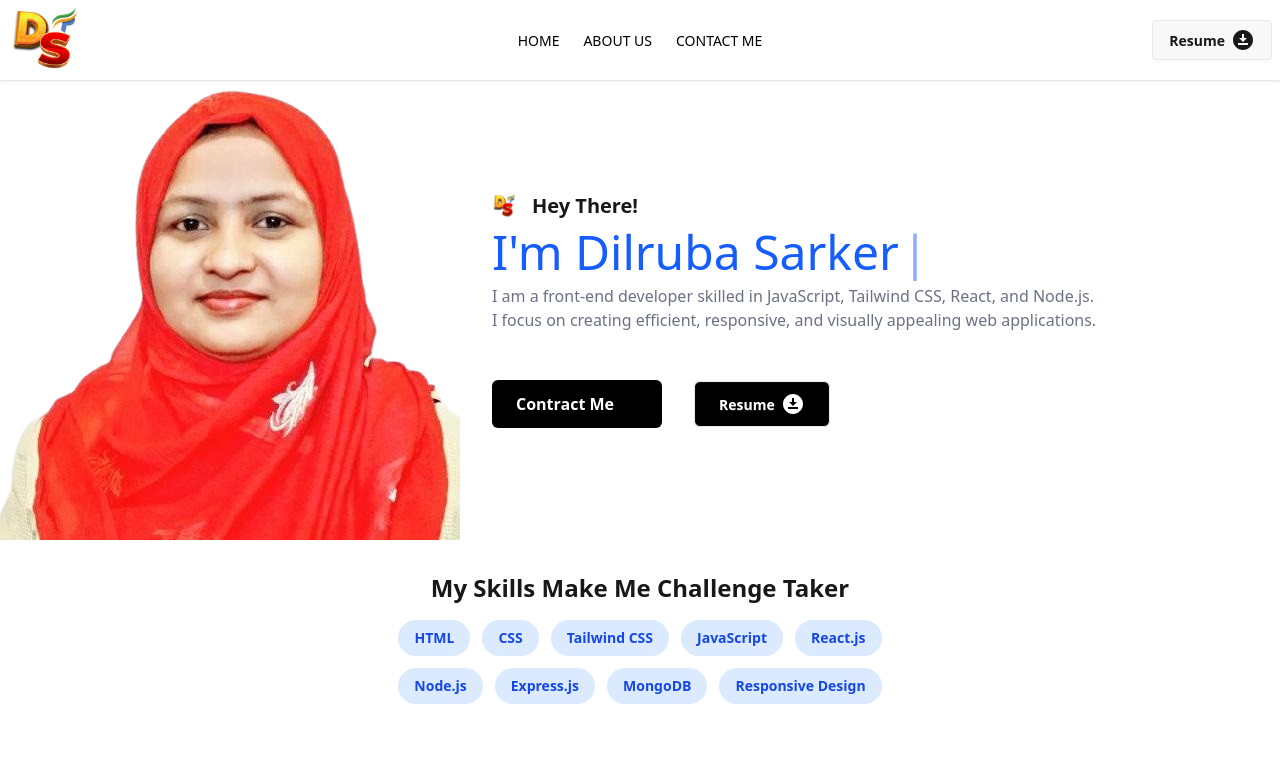
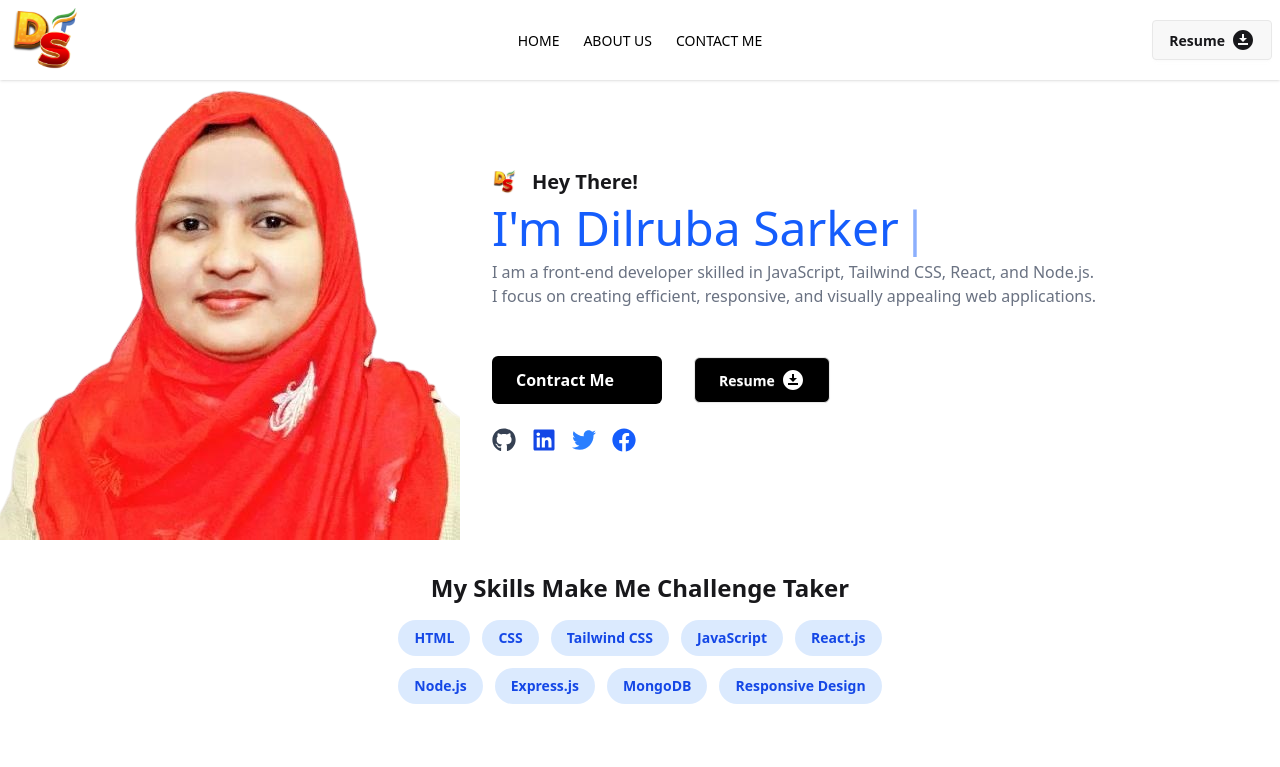
Before and after one commit to dilruba-sarker/my-portfolio-app, a React (Vite) app: page / in a window 1280 px wide. Shown: the top 767 px of the page. Built offline with nearby package versions, Linux system fonts and the light colour scheme.

Commit message:
commit socila link add

```diff
--- /dev/null
+++ b/src/Component/SocialLinks.jsx
@@ -0,0 +1,46 @@
+import React from 'react';
+import { FaGithub, FaLinkedin, FaTwitter, FaFacebook } from 'react-icons/fa';
+
+const SocialLinks = () => {
+  return (
+    <div className="flex gap-4 mt-6">
+      <a
+        href="https://github.com/dilruba-sarker"
+        target="_blank"
+        rel="noopener noreferrer"
+        className="text-gray-700 hover:text-black text-2xl"
+      >
+        <FaGithub />
+      </a>
+
+      <a
+        href="https://www.linkedin.com/in/dilruba-sarker-036011210/"
+        target="_blank"
+        rel="noopener noreferrer"
+        className="text-blue-700 hover:text-blue-900 text-2xl"
+      >
+        <FaLinkedin />
+      </a>
+
+      <a
+        href="https://x.com/Dilruba9S"
+        target="_blank"
+        rel="noopener noreferrer"
+        className="text-blue-500 hover:text-blue-700 text-2xl"
+      >
+        <FaTwitter />
+      </a>
+
+      <a
+        href="https://www.facebook.com/Dilruba9S/"
+        target="_blank"
+        rel="noopener noreferrer"
+        className="text-blue-600 hover:text-blue-800 text-2xl"
+      >
+        <FaFacebook />
+      </a>
+    </div>
+  );
+};
+
+export default SocialLinks;
--- a/src/Component/Title.jsx
+++ b/src/Component/Title.jsx
@@ -5,6 +5,7 @@ import pic from "../assets/dilruba-removebg-preview.png";
 import { Link } from "react-router";
 import { GoArrowUpRight, GoCrossReference } from "react-icons/go";
 import { MdDownloadForOffline } from "react-icons/md";
+import SocialLinks from "./SocialLinks";
 
 
 const Title = () => {
@@ -84,6 +85,7 @@ const Title = () => {
 </Link>
 </div>
 {/*  */}
+<SocialLinks></SocialLinks>
       </div>
     </div>
   );
```
